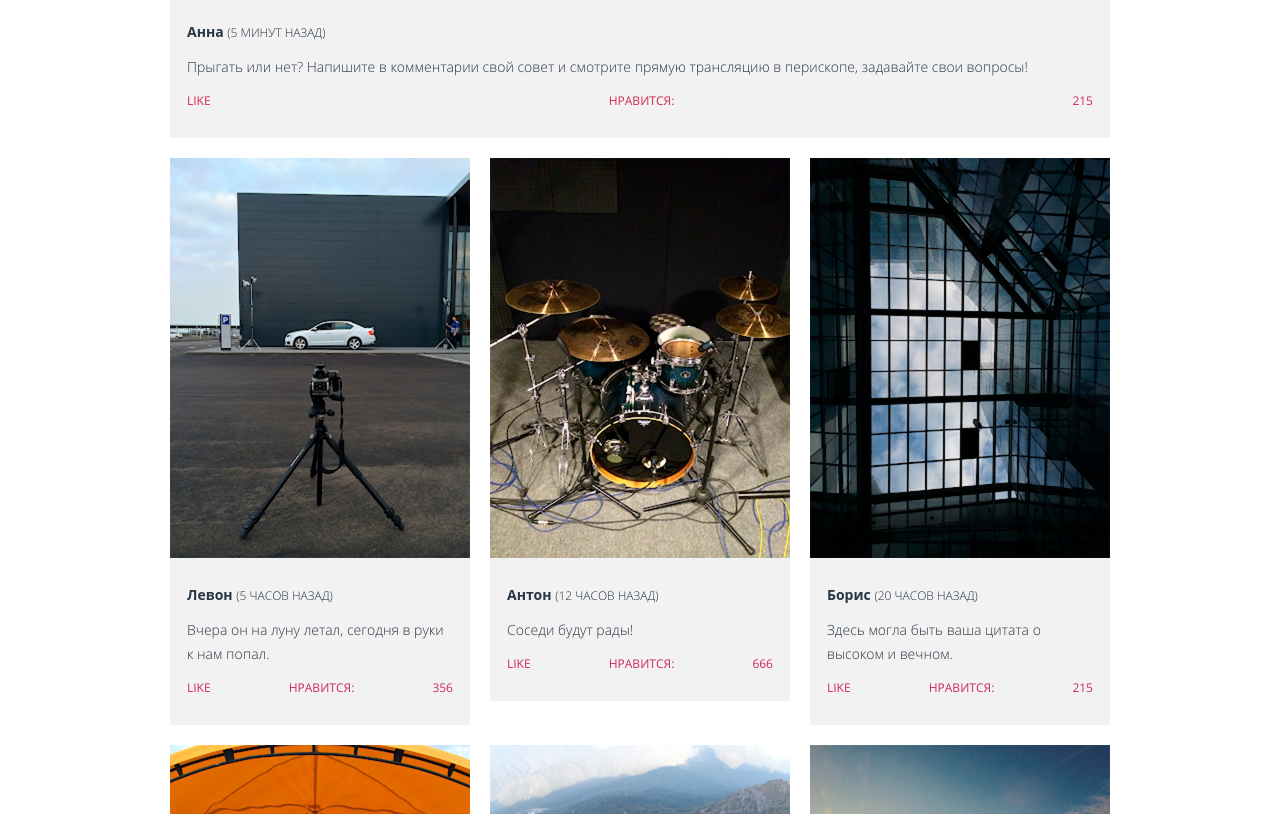
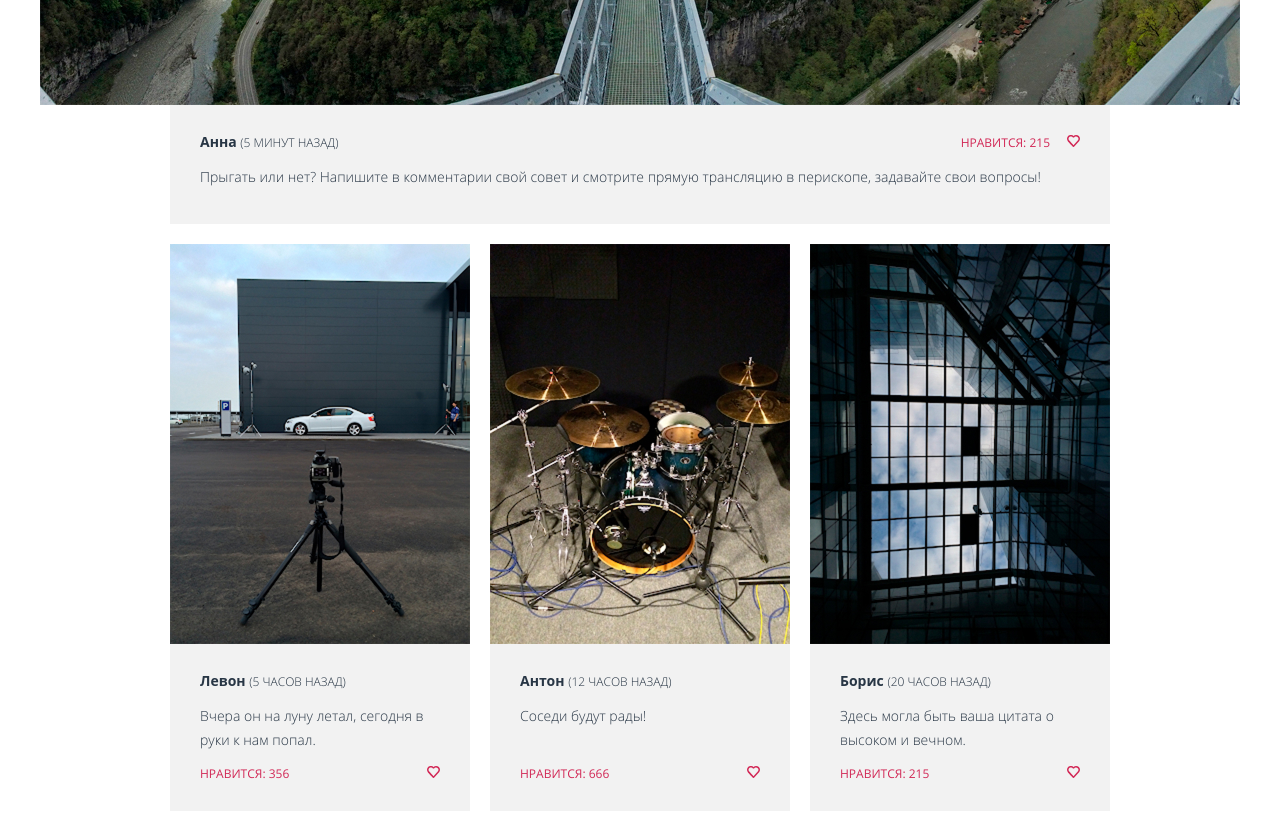
Before and after one commit to Marty2506/1838605-pink-24, a plain HTML site: page source/gallery.html in a window 1280 px wide. Shown: the part 940-1754 px from the top of the page. Drawn offline with nearby package versions, Linux system fonts and the light colour scheme; files that its build step writes are made by us from their sources; files whose address does not match are found by name; a web font is replaced by a local one.

Commit message:
Переделал gallery на странице галереи

```diff
--- a/source/gallery.html
+++ b/source/gallery.html
@@ -74,7 +74,9 @@
                       <span class="user-post__time">(<time datetime="">5 минут назад</time>)</span>
                       </div>
                       <p class="user-post__text">Прыгать или нет? Напишите в комментарии свой совет и смотрите прямую трансляцию в перископе, задавайте свои вопросы!</p>
-                      <p class="user-post__likes">Нравится: <span class="user-post__likes-counter">215</span></p>
+                      <p class="user-post__likes">
+                        <span class="user-post__likes-counter">Нравится: 215</span>
+                      </p>
                     </div>
                   </div>
                 </li>
@@ -91,7 +93,9 @@
                         <span class="user-post__time">(<time datetime="">5 часов назад</time>)</span>
                       </div>
                       <p class="user-post__text">Вчера он на луну летал, сегодня в руки к нам попал.</p>
-                      <p class="user-post__likes">Нравится: <span class="user-post__likes-counter">356</span></p>
+                      <p class="user-post__likes">
+                        <span class="user-post__likes-counter">Нравится: 356</span>
+                      </p>
                     </div>
                   </div>
                 </li>
@@ -108,7 +112,9 @@
                         <span class="user-post__time">(<time datetime="">12 часов назад</time>)</span>
                       </div>
                       <p class="user-post__text">Соседи будут рады!</p>
-                      <p class="user-post__likes">Нравится: <span class="user-post__likes-counter">666</span></p>
+                      <p class="user-post__likes">
+                        <span class="user-post__likes-counter">Нравится: 666</span>
+                      </p>
                     </div>
                   </div>
                 </li>
@@ -125,7 +131,9 @@
                         <span class="user-post__time">(<time datetime="">20 часов назад</time>)</span>
                       </div>
                       <p class="user-post__text">Здесь могла быть ваша цитата о высоком и вечном.</p>
-                      <p class="user-post__likes">Нравится: <span class="user-post__likes-counter">215</span></p>
+                      <p class="user-post__likes">
+                        <span class="user-post__likes-counter">Нравится: 215</span>
+                      </p>
                     </div>
                   </div>
                 </li>
@@ -142,7 +150,9 @@
                         <span class="user-post__time">(<time datetime="">25 часов назад</time>)</span>
                       </div>
                       <p class="user-post__text">Самая кубанская в мире!</p>
-                      <p class="user-post__likes">Нравится: <span class="user-post__likes-counter">4</span></p>
+                      <p class="user-post__likes">
+                        <span class="user-post__likes-counter">Нравится: 4</span>
+                      </p>
                     </div>
                   </div>
                 </li>
@@ -159,7 +169,9 @@
                         <span class="user-post__time">(<time datetime="">40 часов назад</time>)</span>
                       </div>
                       <p class="user-post__text">Где снег-то?</p>
-                      <p class="user-post__likes">Нравится: <span class="user-post__likes-counter">150</span></p>
+                      <p class="user-post__likes">
+                        <span class="user-post__likes-counter">Нравится: 150</span>
+                      </p>
                     </div>
                   </div>
                 </li>
@@ -176,7 +188,9 @@
                         <span class="user-post__time">(<time datetime="">45 часов назад</time>)</span>
                       </div>
                       <p class="user-post__text">Всем GM и взаимные лайки!</p>
-                      <p class="user-post__likes">Нравится: <span class="user-post__likes-counter">2560</span></p>
+                      <p class="user-post__likes">
+                        <span class="user-post__likes-counter">Нравится: 2560</span>
+                      </p>
                     </div>
                   </div>
                 </li>
--- a/source/sass/gallery/gallery.scss
+++ b/source/sass/gallery/gallery.scss
@@ -25,7 +25,9 @@
 }
 
 .gallery__item {
-
+  @media (min-width: $tablet-width) {
+    display: flex;
+  }
 }
 
 .gallery__item--panorama {
--- a/source/sass/user-post/user-post.scss
+++ b/source/sass/user-post/user-post.scss
@@ -11,6 +11,7 @@
 
 .user-post__wrapper {
   display: grid;
+  grid-template-rows: min-content auto min-content; // Как растянуть второй элемент на все свободное место по другому???
   gap: 10px;
   width: 100%;
   height: 100%;
@@ -19,6 +20,12 @@
   padding-left: 17px;
   padding-right: 17px;
   background-color: $user-post-bg;
+
+  @media (min-width: $tablet-width) {
+    min-height: 155px;
+    padding-left: 30px;
+    padding-right: 30px;
+  }
 }
 
 .user-post__name {
@@ -36,16 +43,35 @@
 
 .user-post__likes {
   display: flex;
-  justify-content: space-between;
+  justify-content: flex-start;
+  align-items: baseline;
   margin: 0;
   margin-top: auto;
   font-size: 12px;
   font-weight: 400;
   text-transform: uppercase;
   color: $pink-color;
+  order: 1;
+
+  @media (min-width: $tablet-width) {
+    justify-content: space-between;
+  }
 
   &::before {
-    content: "LIKE";
+    content: "";
+    width: 13px;
+    height: 12px;
+    top: 0;
+    left: 0;
+    margin-right: 18px;
+    background-image: url("../img/like-icon.svg");
+    background-position: center;
+    background-repeat: no-repeat;
+
+    @media (min-width: $tablet-width) {
+      margin-right: 0;
+      order: 2;
+    }
   }
 }
 
@@ -53,6 +79,39 @@
 
 }
 
-.user-post--panorama .user-post__photo{
-  // @include reset-side-paddings();
+.user-post--panorama .user-post__photo {
+  // Как по-другому панораму вытащить за падинги, не убирая центровщик?
+  // Норм что при резине картинка не становится еще шире? Там просто размер картинки ограничен, ее качество портиться будет
+  @include reset-side-paddings();
+  max-width: calc(100% + 2*$page-side-paddings);
+
+  @media (min-width: $desktop-width) {
+    @include reset-side-paddings($page-side-paddings-dekstop);
+    max-width: calc(100% + 2*$page-side-paddings-dekstop);
+  }
 }
+
+.user-post--panorama .user-post__wrapper {
+  @media (min-width: $tablet-width) {
+    grid-template-columns: 1fr 1fr;
+    min-height: auto;
+  }
+}
+
+.user-post--panorama .user-post__text {
+  @media (min-width: $tablet-width) {
+    grid-column: 1 / -1;
+  }
+}
+
+.user-post--panorama .user-post__likes {
+  @media (min-width: $tablet-width) {
+    justify-content: flex-end;
+    grid-column: 2 / -1;
+    grid-row: 1 / 2;
+
+    &::before {
+      margin-left: 17px;
+    }
+  }
+}
```
